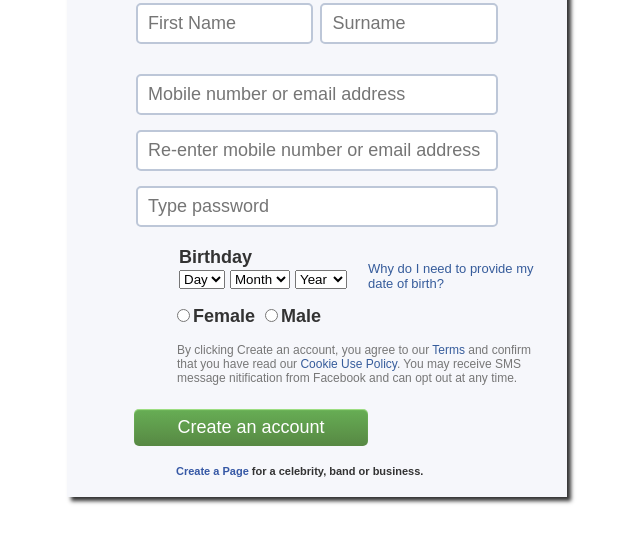
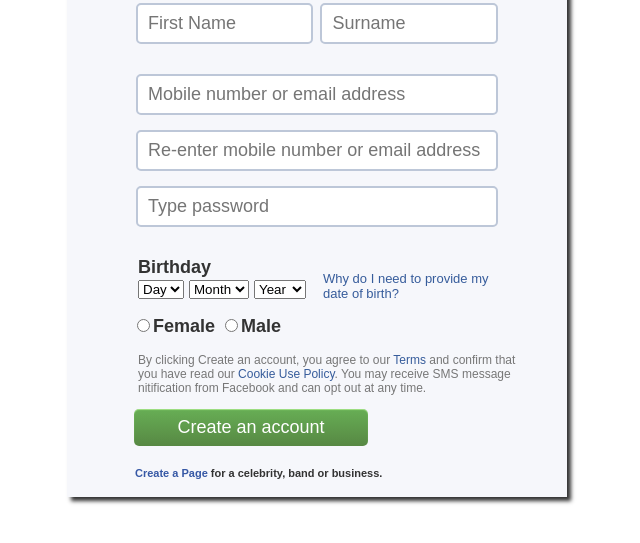
Before and after one commit to ASHridoy/sign-up-form, a plain HTML site: page index.html in a window 1280 px wide. Shown: the part 113-656 px from the top of the page, without its empty margins (323-963 px from the left). Drawn offline with Linux system fonts and the light colour scheme.

Commit message:
Update style.css

```diff
--- a/css/style.css
+++ b/css/style.css
@@ -19,21 +19,22 @@ img{
 	font-size: 30px;
     position: absolute;
     top: -4px;
-    left: 503px;
+    left: 68px;
 }
 .header2{
 	font-size: 15px;
     position: absolute;
     top: 53px;
-    left: 506px;
+    left: 72px;
 }
 .header-section{
 	width: 500px;
-	overflow: hidden;
-	margin: 0 auto;
-	min-height: 600px;
-	background-color: #f6f7fb;
-	box-shadow: 4px 4px 4px #333;
+    overflow: hidden;
+    margin: 0 auto;
+    min-height: 600px;
+    background-color: #f6f7fb;
+    box-shadow: 4px 4px 4px #333;
+    position: relative;
 }
 .signup,.signin{
 	width: 100%;
@@ -101,7 +102,7 @@ img{
 	margin: 10px;
     position: absolute;
     top: 350px;
-    left: 492px;
+    left: 61px;
 }
 .p1{
 
@@ -110,7 +111,7 @@ img{
 	color: #365c9b;
     position: absolute;
     top: 374px;
-    left: 691px;
+    left: 256px;
     text-decoration: none;
     font-size: 13px;
 }
@@ -118,15 +119,15 @@ img{
 	position: absolute;
     margin: 5px;
     top: 23em;
-    left: 490px;
+    left: 60px;
 }
 .footer{
 	font-size: 12px;
     color: #777777;
     position: absolute;
     top: 38em;
-    left: 500px;
-    width: 360px;
+    left: 71px;
+    width: 390px;
 }
 .footer a{
 	text-decoration: none;
@@ -134,10 +135,10 @@ img{
 }
 .footer2{
 	color: #333;
-    position: fixed;
-    top: 567px;
-    left: 499px;
-    width: 360px;
+    position: absolute;
+    top: 559px;
+    left: 68px;
+    width: 359px;
     font-size: 11px;
 }
 .footer2 a{
```
